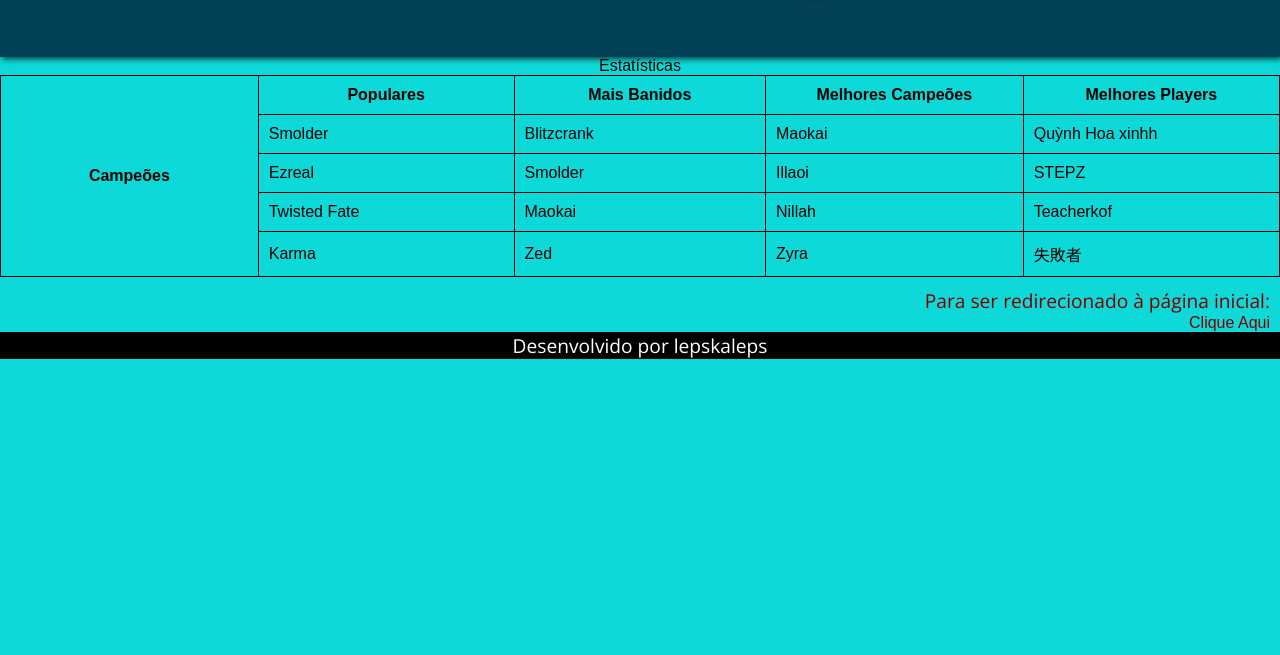
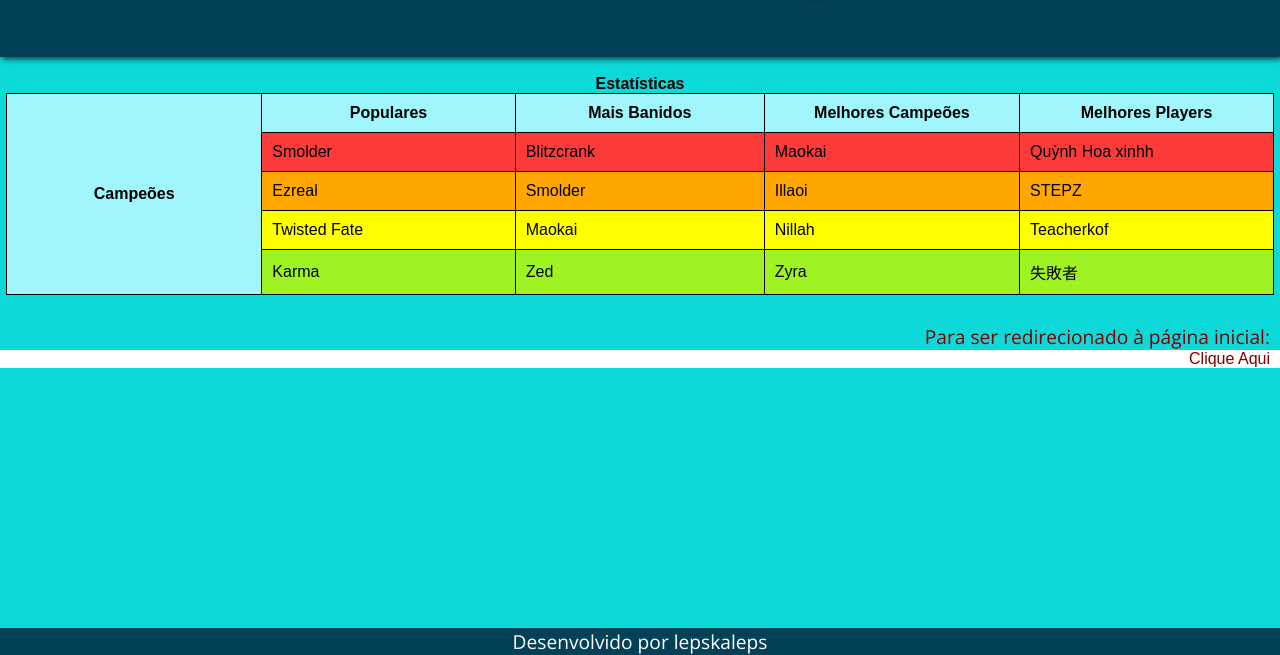
Before and after one commit to lepskaleps/site-com-tabela, a plain HTML site: page tabelas-campeoes.html in a window 1280 px wide. Shown: the part 145-800 px from the top of the page. Drawn offline with nearby package versions, Linux system fonts and the light colour scheme; a web font is replaced by a local one.

Commit message:
ajeitei alguns nomes errados e melhorei o css no geral
projeto praticamente finalizado, apenas um problema com os links das paginas para por-los na direita sem usar display flex, que faz que a area do link ceja to tamanho de uma block

```diff
--- a/style/estyle.css
+++ b/style/style.css
@@ -18,6 +18,16 @@
 
 table {
     border-collapse: collapse;
+    margin: 18px 6px;
+}
+
+caption {
+    text-transform: inherit;
+    font-weight: bold;
+}
+
+th {
+    background-color: rgb(160, 246, 252);
 }
 
 th, td {
@@ -27,16 +37,15 @@ th, td {
 }
 
 div {
-    background-color: white;
-}
-
-img {
-  margin: 20px 200px 0px 200px;
+    display: flex;
+    justify-content: center;
+    align-items: center;
 }
 
  body {
     background-color: var(--cor03);
     font-family: Arial, Helvetica, sans-serif;
+    overflow-x: hidden;
 }
 
 header {
@@ -48,6 +57,7 @@ header {
     color: var(--cor04);
     box-shadow: 2px 2px  6px rgba(0, 0, 0, 0.747);
 }
+
 
 h1 {
     font-family: var(--font01);
@@ -81,11 +91,12 @@ a {
 }
 
 a.paginas {
-    display: block;
+    background-color: white;
+    display: flex;
+    justify-content: right;
+    padding-right: 10px;
     text-decoration: none;
     color: var(--cor05);
-    text-align: right;
-    padding-right: 10px;
 }
 
 a:hover {
@@ -97,20 +108,46 @@ abbr {
     text-decoration: none;
 }
 
+main {
+    position: relative;
+    min-height: 76.9vh;
+}
+
 abbr:hover {
     color: var(--cor04);
     transition-duration: 9ms;
 }
 
+#wrap {
+    padding-bottom: 2.5rem;
+}
+
 footer {
-    background-color: black;
+    background-color: var(--cor01);
+    position:absolute;
+    bottom: 0;
+    width: 100%;
 }
 
 footer > p {
+    color: white;
     text-align: center;
-    color: white;
 }
 
 footer > p > a {
     color: white;
 }
+
+
+#tr1 {
+    background-color: rgb(252, 58, 58);
+}
+#tr2 {
+    background-color: rgb(255, 166, 0);
+}
+#tr3 {
+    background-color: yellow;
+}
+#tr4 {
+    background-color: rgb(159, 243, 34);
+}
--- a/tabelas-preços.html
+++ b/tabelas-campeoes.html
@@ -1,10 +1,10 @@
 <!DOCTYPE html>
-<html lang="en">
+<html lang="pt-br">
 <head>
     <meta charset="UTF-8">
     <meta name="viewport" content="width=device-width, initial-scale=1.0">
     <title>Tabela</title>
-    <link rel="stylesheet" href="style/estyle.css">
+    <link rel="stylesheet" href="style/style.css">
 </head>
 <body>
     <header>
@@ -13,42 +13,42 @@
     <table>
         <caption>Estatísticas</caption>
         <tr>
-            <th rowspan="6" scope="rowgroup">Campeões</th>
-            <th scope="rowgroup">Populares</td>
-                <th scope="rowgroup">Mais Banidos</td>
-                    <th scope="rowgroup">Melhores Campeões</td>
-                        <th scope="rowgroup">Melhores Players</td>
+            <th rowspan="6">Campeões</th>
+            <th>Populares</td>
+                <th>Mais Banidos</td>
+                    <th>Melhores Campeões</td>
+                        <th>Melhores Players</td>
                         </tr>
-                        <tr>
+                        <tr id="tr1">
                             <td>Smolder</td>
                             <td>Blitzcrank</td>
                             <td>Maokai</td>
                             <td>Quỳnh Hoa xinhh</td>
                         </tr>
-                        <tr>
+                        <tr id="tr2">
                             <td>Ezreal</td>
                             <td>Smolder</td>
                             <td>Illaoi</td>
                             <td>STEPZ</td>
                         </tr>
-                        <tr>
+                        <tr id="tr3">
                             <td>Twisted Fate</td>
                             <td>Maokai</td>
                             <td>Nillah</td>
                             <td>Teacherkof</td>
                         </tr>
-                        <tr>
+                        <tr id="tr4">
                             <td>Karma</td>
                             <td>Zed</td>
                             <td>Zyra</td>
                             <td><abbr title="loser">失敗者</abbr></td>
                         </tr>
 
-                    </table>
-                    <p class="p2">Para ser redirecionado à página inicial: </p>   <a href="index.html" target="_self" class="paginas">Clique Aqui</a>
+    </table>
+    <p class="p2">Para ser redirecionado à página inicial: </p>   <a href="index.html" target="_self" class="paginas">Clique Aqui</a>
 
-                    <footer>
-                        <p>Desenvolvido por <a href="https://github.com/lepskaleps" target="_blank">lepskaleps</a></p>
-                       </footer>
+    <footer>
+         <p>Desenvolvido por <a href="https://github.com/lepskaleps" target="_blank">lepskaleps</a></p>
+    </footer>
 </body>
 </html>
```
Also changed, not shown: index.html (+8 -6 lines), images/lol-logo-288.png (added).
